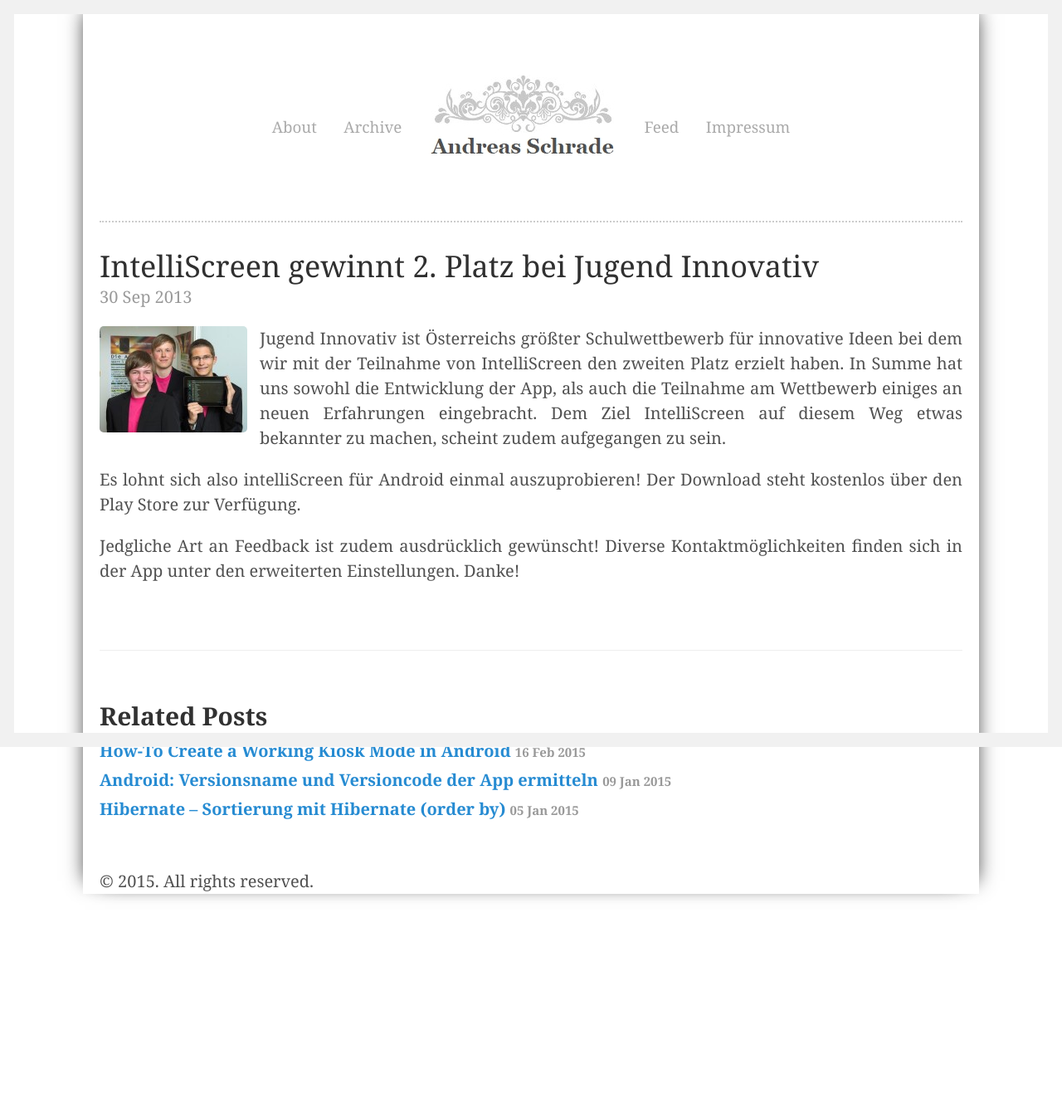
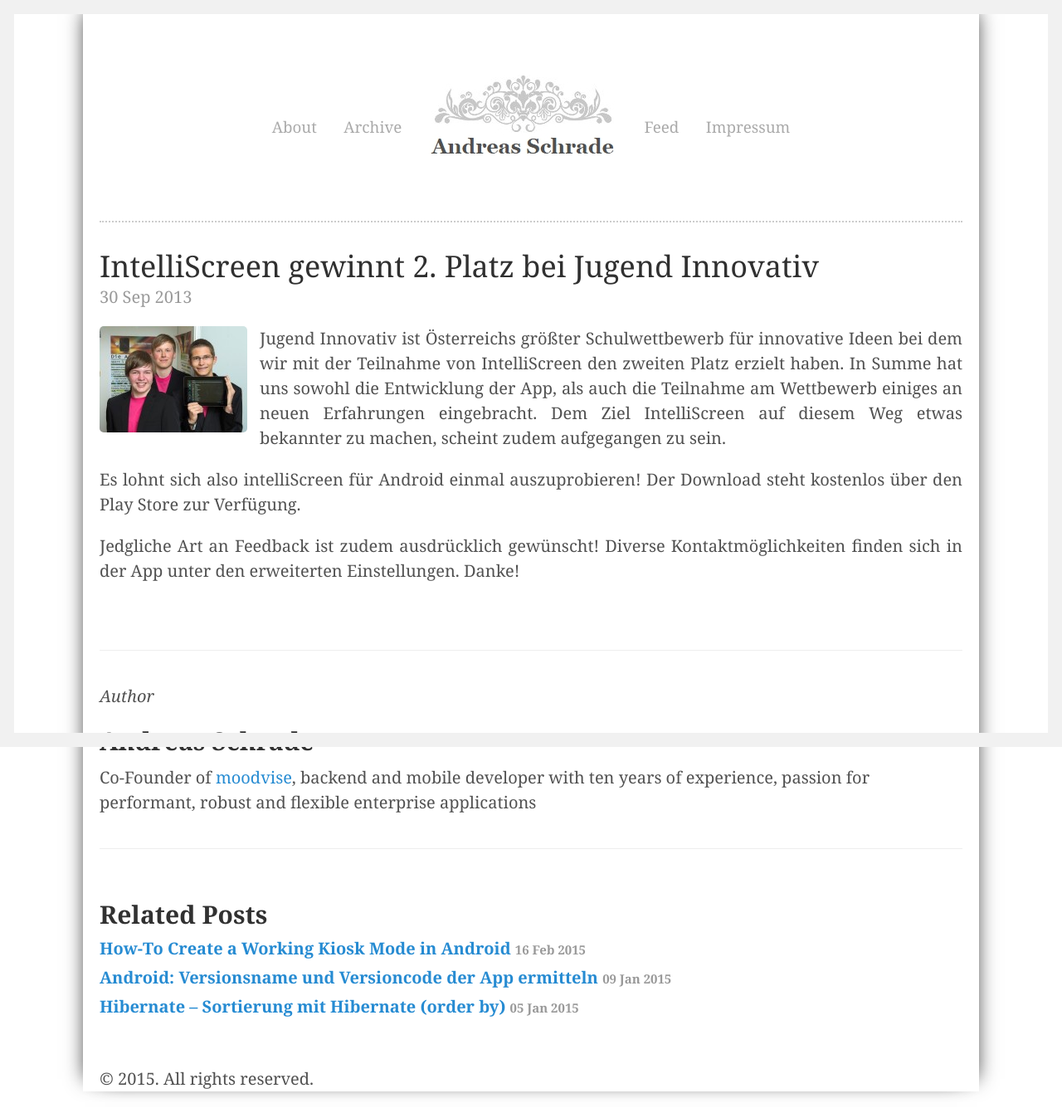
Before and after one commit to andreasschrade/andreasschrade.github.com, a Jekyll site: the page built from _posts/2013-09-30-intelliscreen-second-place.md, in a window 1280 px wide. Shown: the whole page at 83% size. Built offline with Jekyll 4.4.1, drawn with Linux system fonts in a browser that asks for light colours; Markdown is read by kramdown in place of the engine named in the settings; before the commit the page ends 1097 px from its top, so only the background shows below that.

Commit message:
little fixes

```diff
--- a/_layouts/post.html
+++ b/_layouts/post.html
@@ -7,6 +7,13 @@
   <span class="post-date">{{ page.date | date_to_string }}</span>
   {{ content }}
 </div>
+
+<div class="related">
+  <span class="author_">Author</span>
+  <h2>Andreas Schrade</h2>
+  Co-Founder of <a href="https://moodvise.com">moodvise</a>, backend and mobile developer with ten years of experience, passion for performant, robust and flexible enterprise applications
+</div>
+
 
 <div class="related">
   <h2>Related Posts</h2>
--- a/public/css/poole.css
+++ b/public/css/poole.css
@@ -503,3 +503,7 @@
 bottom: 0px;
 background: #f1f1f1;
 }
+
+.author_ {
+font-style:italic;
+}
```
